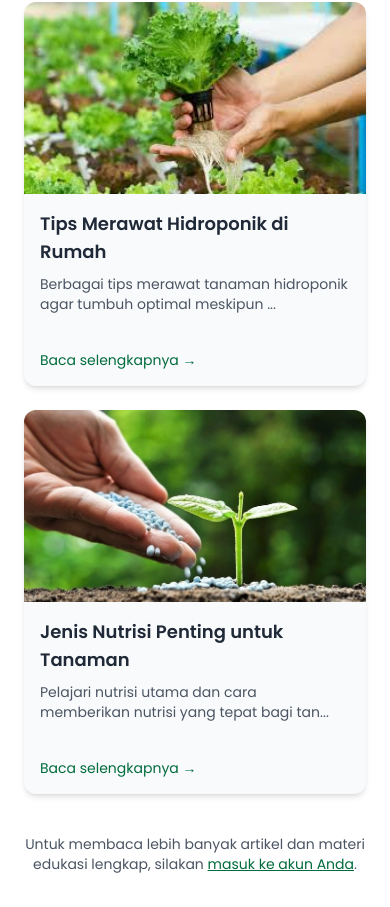
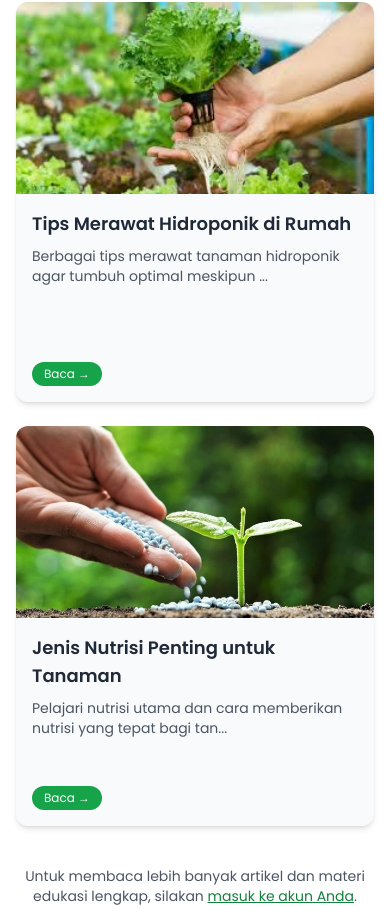
Before and after one commit to RduaneD/hydrosmart-frontend, a React (Vite) app: page / in a window 390 px wide. Shown: the part 4724-5631 px from the top of the page. Built offline with nearby package versions, Linux system fonts and the light colour scheme.

Commit message:
Update ArtikelEdukasi.jsx

```diff
--- a/src/components/Landing/ArtikelEdukasi.jsx
+++ b/src/components/Landing/ArtikelEdukasi.jsx
@@ -1,6 +1,7 @@
 import artikel1 from '../../assets/articles/artikel1.jpg';
 import artikel2 from '../../assets/articles/artikel2.jpg';
-import { useNavigate } from 'react-router-dom';
+import { useNavigate, Link } from 'react-router-dom';
+import { ArrowRight } from 'lucide-react';
 
 export default function ArtikelEdukasi() {
   const navigate = useNavigate();
@@ -21,32 +22,55 @@ export default function ArtikelEdukasi() {
   ];
 
   const handleReadMore = (id) => {
-    // Simulasi redirect ke halaman detail artikel
     navigate(`/artikel/${id}`);
   };
 
   return (
-    <section className="px-6 md:px-12 lg:px-20 py-16 bg-white">
-      <h2 className="text-2xl md:text-3xl font-bold text-center mb-8 text-green-800">Edukasi & Artikel</h2>
+    <section className="px-4 sm:px-6 md:px-12 lg:px-20 py-16 bg-white">
+      <h2 className="text-2xl md:text-3xl font-bold text-center mb-8 text-green-800">
+        Edukasi & Artikel
+      </h2>
 
-      <div className="grid sm:grid-cols-2 gap-6">
+      <div className="grid gap-6 sm:grid-cols-2">
         {articles.map((a) => (
           <div
             key={a.id}
-            className="rounded-xl overflow-hidden shadow-md hover:shadow-xl transition bg-gray-50"
+            className="rounded-xl overflow-hidden shadow-md hover:shadow-xl hover:scale-105 transition-transform duration-300 bg-gray-50"
           >
             <img src={a.image} alt={a.title} className="w-full h-48 object-cover" />
-            <div className="p-4 flex flex-col justify-between h-48">
+            <div className="p-4 flex flex-col justify-between h-52 sm:h-48">
               <div>
                 <h3 className="font-semibold text-lg mb-2 text-gray-800">{a.title}</h3>
                 <p className="text-sm text-gray-600">{a.content.slice(0, 70)}...</p>
               </div>
-              <button
-                onClick={() => handleReadMore(a.id)}
-                className="text-primary text-sm mt-4 hover:underline self-start"
-              >
-                Baca selengkapnya →
-              </button>
+
+              {/* Responsive Button */}
+              <div className="mt-4">
+                {/* Desktop: full text */}
+                <button
+                  onClick={() => handleReadMore(a.id)}
+                  className="hidden lg:inline-block text-green-700 text-sm hover:underline"
+                >
+                  Baca selengkapnya →
+                </button>
+
+                {/* Tablet: icon only */}
+                <button
+                  onClick={() => handleReadMore(a.id)}
+                  className="hidden md:inline-block lg:hidden text-green-700"
+                  aria-label="Baca selengkapnya"
+                >
+                  <ArrowRight className="w-5 h-5" />
+                </button>
+
+                {/* Mobile: small button */}
+                <button
+                  onClick={() => handleReadMore(a.id)}
+                  className="inline-block md:hidden bg-green-600 text-white text-xs px-3 py-1 rounded-full hover:bg-green-700 transition"
+                >
+                  Baca →
+                </button>
+              </div>
             </div>
           </div>
         ))}
@@ -54,12 +78,12 @@ export default function ArtikelEdukasi() {
 
       <div className="mt-10 text-center text-sm text-gray-600">
         Untuk membaca lebih banyak artikel dan materi edukasi lengkap, silakan{' '}
-        <a
-          href="/login"
-          className="text-primary font-medium underline hover:text-green-600 transition"
+        <Link
+          to="/login"
+          className="text-green-700 font-medium underline hover:text-green-600 transition"
         >
           masuk ke akun Anda
-        </a>.
+        </Link>.
       </div>
     </section>
   );
```
